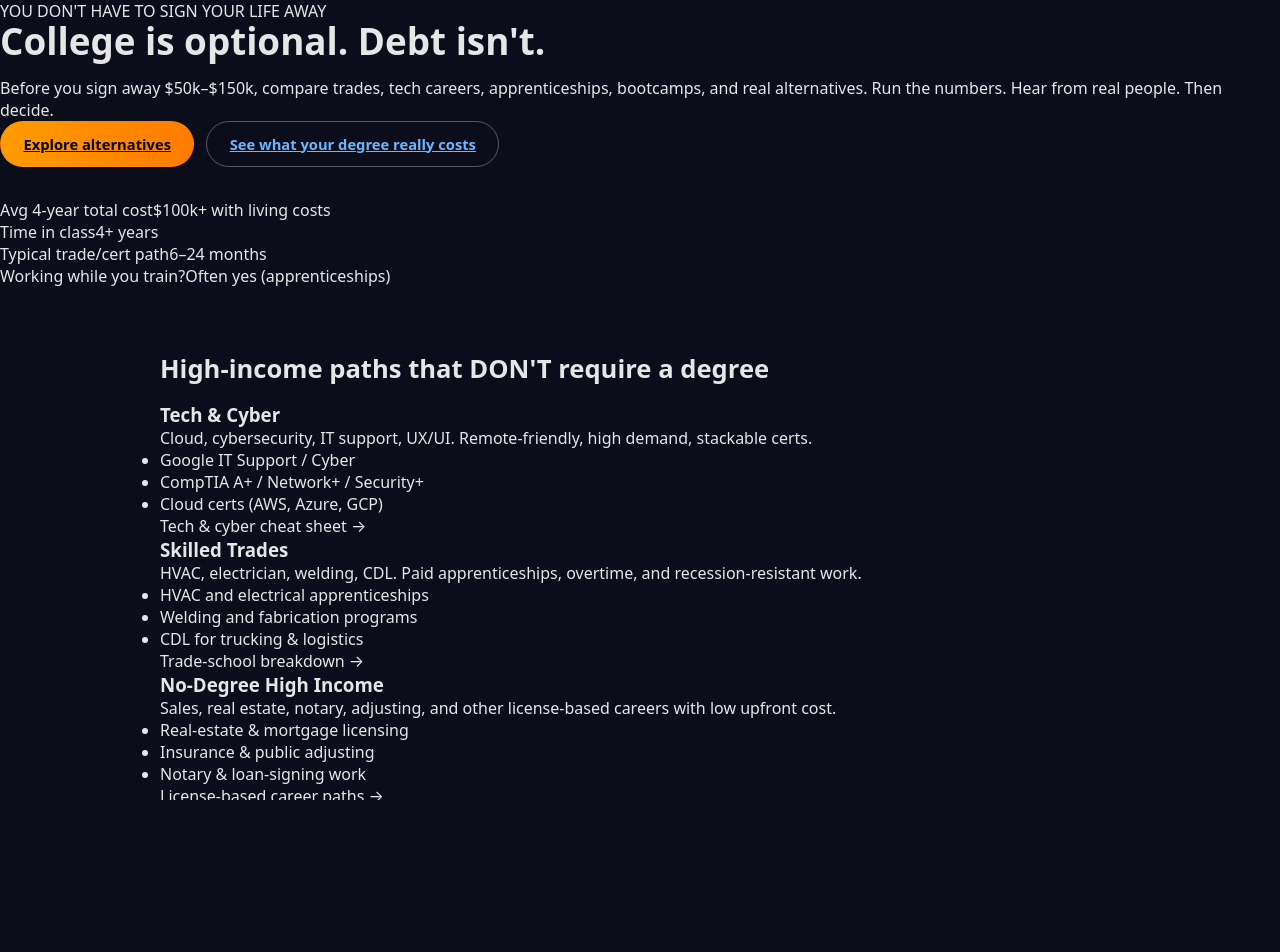
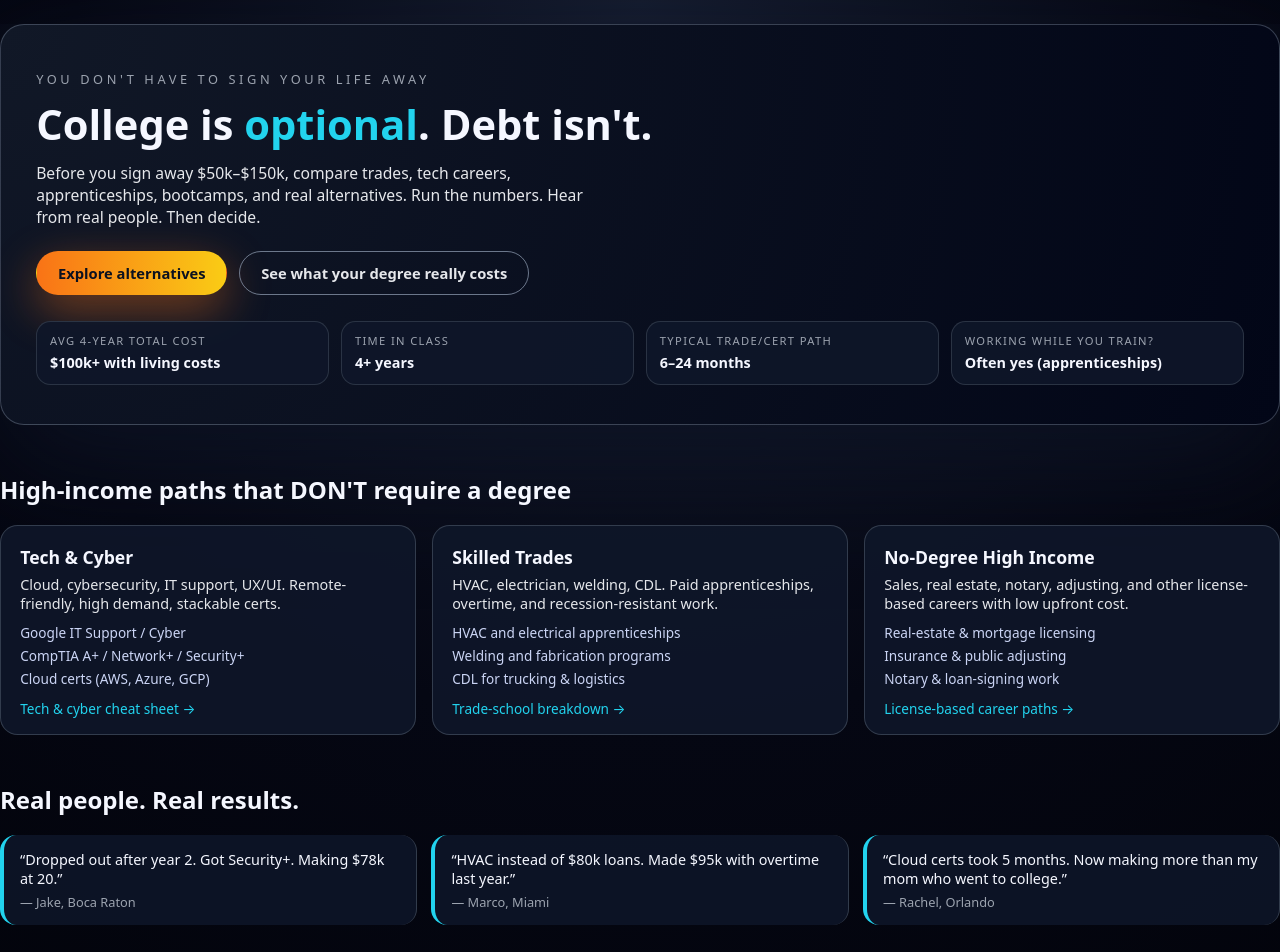
Before and after one commit to placebetsai/Ihatecollege, a Next.js app: page / in a window 1280 px wide. Shown: the top 952 px of the page. Before the commit the page ends 800 px from the top, so only its background shows below. Built offline with nearby package versions, Linux system fonts and the light colour scheme.

Commit message:
Update globals.css

```diff
--- a/styles/globals.css
+++ b/styles/globals.css
@@ -1,233 +1,437 @@
-/* ===== GLOBAL RESET ===== */
-* {
+/* RESET */
+*,
+*::before,
+*::after {
+  box-sizing: border-box;
   margin: 0;
   padding: 0;
-  box-sizing: border-box;
 }
 
-html, body {
-  width: 100%;
+html,
+body {
   height: 100%;
-  font-family: system-ui, -apple-system, Inter, sans-serif;
-  background: #0b0e1a;
-  color: #e6e6e6;
-  overflow-x: hidden;
 }
 
-/* Kill the ghost nav that keeps appearing on mobile */
-body > nav,
-body > header + nav {
-  display: none !important;
+body {
+  font-family: system-ui, -apple-system, BlinkMacSystemFont, "Inter", "Segoe UI",
+    sans-serif;
+  background: radial-gradient(circle at top, #151c2f 0, #050713 55%, #02030a 100%);
+  color: #f5f7ff;
 }
 
-/* ===== HEADER ===== */
-.header {
-  position: fixed;
+a {
+  color: inherit;
+  text-decoration: none;
+}
+
+.site-root {
+  min-height: 100vh;
+  display: flex;
+  flex-direction: column;
+}
+
+.site-main {
+  flex: 1;
+  max-width: 1120px;
+  margin: 0 auto;
+  padding: 1.5rem 1.25rem 3rem;
+}
+
+/* NAVBAR */
+.site-header {
+  position: sticky;
   top: 0;
-  left: 0;
-  width: 100%;
-  z-index: 9999;
-  height: 70px;
-  background: rgba(10, 12, 25, 0.85);
-  backdrop-filter: blur(12px);
+  z-index: 40;
+  background: rgba(3, 7, 18, 0.96);
+  backdrop-filter: blur(16px);
+  border-bottom: 1px solid rgba(148, 163, 184, 0.15);
+}
+
+.nav-inner {
+  max-width: 1120px;
+  margin: 0 auto;
+  padding: 0.9rem 1.25rem;
   display: flex;
   align-items: center;
   justify-content: space-between;
-  padding: 0 1.25rem;
-  border-bottom: 1px solid rgba(255, 255, 255, 0.06);
 }
 
-.header-logo {
-  font-size: 1.1rem;
-  font-weight: 700;
-  color: #6bb6ff;
-  text-decoration: none;
+.logo-wrap {
+  display: inline-flex;
+  align-items: center;
+  gap: 0.55rem;
 }
 
-.nav-desktop {
-  display: flex;
-  gap: 1.6rem;
+.logo-text {
+  font-weight: 800;
+  letter-spacing: 0.16em;
+  font-size: 1.1rem;
 }
 
-.nav-desktop a {
-  color: #d7d7d7;
-  text-decoration: none;
-  font-size: 0.95rem;
-  transition: 0.2s ease;
+.logo-pill {
+  font-size: 0.78rem;
+  padding: 0.15rem 0.6rem;
+  border-radius: 999px;
+  border: 1px solid rgba(129, 140, 248, 0.7);
+  background: rgba(15, 23, 42, 0.9);
 }
 
-.nav-desktop a:hover {
-  color: #6bb6ff;
+/* Desktop links */
+.nav-links-desktop {
+  display: flex;
+  gap: 1.35rem;
+  align-items: center;
 }
 
-/* MOBILE NAV BUTTON */
+.nav-link {
+  font-size: 0.9rem;
+  color: #cbd5f5;
+  padding-bottom: 0.2rem;
+  border-bottom: 2px solid transparent;
+  transition: color 0.18s ease, border-color 0.18s ease;
+}
+
+.nav-link:hover {
+  color: #f9fafb;
+}
+
+.nav-link-active {
+  color: #facc15;
+  border-color: #facc15;
+}
+
+/* Hamburger */
 .nav-toggle {
   display: none;
   background: none;
   border: none;
-  width: 42px;
-  height: 42px;
-  border-radius: 50%;
+  width: 2.2rem;
+  height: 2.2rem;
+  justify-content: center;
+  align-items: center;
+  gap: 0.25rem;
+  flex-direction: column;
   cursor: pointer;
 }
 
-.nav-toggle-circle {
-  width: 100%;
-  height: 100%;
-  border-radius: 50%;
-  background: rgba(255,255,255,0.15);
-  backdrop-filter: blur(4px);
+.bar {
+  width: 1.6rem;
+  height: 2px;
+  border-radius: 999px;
+  background: #e5e7eb;
+  transition: transform 0.18s ease, opacity 0.18s ease;
 }
 
-/* MOBILE NAV MENU */
-.nav-mobile {
-  display: none;
-  flex-direction: column;
-  gap: 1rem;
-  background: rgba(10, 12, 25, 0.9);
-  backdrop-filter: blur(8px);
-  position: fixed;
-  top: 70px;
-  left: 0;
-  width: 100%;
-  padding: 1.5rem;
-  z-index: 5000;
+.bar1.open {
+  transform: translateY(6px) rotate(45deg);
+}
+.bar2.open {
+  opacity: 0;
+}
+.bar3.open {
+  transform: translateY(-6px) rotate(-45deg);
 }
 
-.nav-mobile a {
-  font-size: 1.1rem;
-  color: white;
-  text-decoration: none;
-  padding: 0.6rem 0;
-  border-bottom: 1px solid rgba(255, 255, 255, 0.1);
+/* Mobile menu */
+.nav-links-mobile {
+  display: none;
 }
 
-/* MOBILE BREAKPOINTS */
-@media (max-width: 768px) {
-  .nav-desktop {
-    display: none;
-  }
-  .nav-toggle {
-    display: block;
-  }
-
-  /* Fix the black gap above the hero */
-  main {
-    padding-top: 90px !important; /* Matches header height */
-  }
+/* HERO + HOME SECTIONS */
+.hero {
+  padding: 2.5rem 1.25rem 2rem;
+  border-radius: 1.5rem;
+  background: radial-gradient(circle at top left, #111827, #020617);
+  box-shadow: 0 40px 120px rgba(15, 23, 42, 0.65);
+  border: 1px solid rgba(148, 163, 184, 0.35);
+  margin-top: 1.5rem;
 }
 
-/* ===== HERO CARD ===== */
-.hero-card {
-  background: radial-gradient(circle at top left, #18253a, #090f1f);
-  border-radius: 1.6rem;
-  padding: 2.5rem 1.75rem 2.25rem;
-  border: 1px solid rgba(255, 255, 255, 0.06);
-  box-shadow: 0 24px 60px rgba(0, 0, 0, 0.7);
-  margin: 2rem auto;
-  max-width: 900px;
-}
-
-.hero-kicker {
-  letter-spacing: 0.18em;
+.eyebrow {
+  font-size: 0.8rem;
+  letter-spacing: 0.28em;
   text-transform: uppercase;
-  font-size: 0.7rem;
-  color: rgba(255, 255, 255, 0.7);
-  margin-bottom: 0.75rem;
+  color: #9ca3af;
+  margin-bottom: 0.9rem;
 }
 
 .hero-title {
-  font-size: 2.3rem;
+  font-size: 2.2rem;
+  line-height: 1.1;
   font-weight: 800;
-  line-height: 1.05;
-  margin-bottom: 1rem;
+  margin-bottom: 0.9rem;
 }
 
-.hero-highlight {
+.hero-title .accent {
   color: #22d3ee;
 }
 
-.hero-body {
-  font-size: 1rem;
-  line-height: 1.6;
-  margin-bottom: 2rem;
-  color: rgba(230, 240, 255, 0.92);
+.hero-subtitle {
+  font-size: 0.98rem;
+  color: #e5e7eb;
+  max-width: 36rem;
+  margin-bottom: 1.4rem;
 }
 
-/* BUTTONS */
 .hero-actions {
   display: flex;
   flex-wrap: wrap;
   gap: 0.75rem;
-  margin-bottom: 2rem;
+  margin-bottom: 1.6rem;
 }
 
 .btn {
+  padding: 0.7rem 1.3rem;
+  border-radius: 999px;
+  font-size: 0.92rem;
+  font-weight: 600;
+  border: 1px solid transparent;
+  cursor: pointer;
   display: inline-flex;
   align-items: center;
   justify-content: center;
-  padding: 0.75rem 1.4rem;
-  font-size: 0.92rem;
-  font-weight: 600;
-  border-radius: 999px;
-  cursor: pointer;
-  border: 1px solid transparent;
-  transition: 0.15s ease;
+  white-space: nowrap;
 }
 
 .btn-primary {
-  background: linear-gradient(to right, #ff9b00, #ff7b00);
-  color: black;
-}
-
-.btn-primary:hover {
-  transform: translateY(-2px);
+  background: linear-gradient(90deg, #f97316, #facc15);
+  color: #0b1120;
+  box-shadow: 0 15px 45px rgba(249, 115, 22, 0.45);
 }
 
 .btn-outline {
-  border-color: rgba(255, 255, 255, 0.3);
-  color: #6bb6ff;
+  border-color: rgba(148, 163, 184, 0.7);
+  background: transparent;
+  color: #e5e7eb;
 }
 
-.btn-outline:hover {
-  border-color: #6bb6ff;
-  transform: translateY(-2px);
+.hero-stats {
+  display: grid;
+  grid-template-columns: repeat(auto-fit, minmax(160px, 1fr));
+  gap: 0.75rem;
 }
 
-/* ===== CONTENT SECTIONS ===== */
-.section {
-  margin: 4rem auto;
-  max-width: 1000px;
-  padding: 0 1.25rem;
+.stat {
+  padding: 0.7rem 0.8rem;
+  border-radius: 0.9rem;
+  background: rgba(15, 23, 42, 0.9);
+  border: 1px solid rgba(55, 65, 81, 0.7);
 }
 
-.section h2 {
-  font-size: 1.6rem;
-  margin-bottom: 1rem;
+.stat-label {
+  display: block;
+  font-size: 0.7rem;
+  text-transform: uppercase;
+  letter-spacing: 0.12em;
+  color: #9ca3af;
+  margin-bottom: 0.2rem;
 }
 
-.card-grid {
-  display: grid;
-  gap: 1.5rem;
+.stat-value {
+  font-size: 0.9rem;
+  font-weight: 600;
 }
 
-@media (min-width: 768px) {
-  .card-grid {
-    grid-template-columns: repeat(3, 1fr);
+/* Sections */
+.section {
+  margin-top: 3rem;
+}
+
+.section-title {
+  font-size: 1.5rem;
+  font-weight: 700;
+  margin-bottom: 1.2rem;
+}
+
+.section-subtitle {
+  font-size: 0.95rem;
+  color: #d1d5db;
+  max-width: 30rem;
+}
+
+/* Path cards */
+.path-grid {
+  display: grid;
+  gap: 1rem;
+}
+
+.path-card {
+  padding: 1.2rem 1.2rem 1rem;
+  border-radius: 1.1rem;
+  background: rgba(15, 23, 42, 0.9);
+  border: 1px solid rgba(55, 65, 81, 0.9);
+}
+
+.path-card h3 {
+  font-size: 1.1rem;
+  margin-bottom: 0.4rem;
+}
+
+.path-body {
+  font-size: 0.9rem;
+  color: #e5e7eb;
+  margin-bottom: 0.6rem;
+}
+
+.path-list {
+  list-style: none;
+  font-size: 0.85rem;
+  color: #cbd5f5;
+  margin-bottom: 0.7rem;
+}
+
+.path-list li + li {
+  margin-top: 0.25rem;
+}
+
+.path-link {
+  font-size: 0.85rem;
+  color: #22d3ee;
+}
+
+/* Quotes */
+.quote-list {
+  display: grid;
+  gap: 0.9rem;
+}
+
+.quote-card {
+  padding: 0.9rem 1rem;
+  border-radius: 1rem;
+  background: rgba(15, 23, 42, 0.85);
+  border-left: 4px solid #22d3ee;
+  border-right: 1px solid rgba(55, 65, 81, 0.9);
+}
+
+.quote-card blockquote {
+  font-size: 0.9rem;
+  margin-bottom: 0.3rem;
+}
+
+.quote-card figcaption {
+  font-size: 0.8rem;
+  color: #9ca3af;
+}
+
+/* CTA path buttons */
+.section-cta {
+  text-align: center;
+}
+
+.cta-buttons {
+  margin-top: 1.3rem;
+  display: flex;
+  flex-wrap: wrap;
+  gap: 0.75rem;
+  justify-content: center;
+}
+
+.btn-pill {
+  background: rgba(15, 23, 42, 0.9);
+  border: 1px solid rgba(148, 163, 184, 0.9);
+  color: #f9fafb;
+}
+
+/* Generic card + inputs for all other pages */
+.card {
+  padding: 1.1rem 1.2rem;
+  border-radius: 1rem;
+  background: rgba(15, 23, 42, 0.95);
+  border: 1px solid rgba(55, 65, 81, 0.9);
+  margin-bottom: 1.1rem;
+}
+
+.input {
+  width: 100%;
+  margin: 0.3rem 0 0.8rem;
+  padding: 0.55rem 0.7rem;
+  border-radius: 0.6rem;
+  border: 1px solid rgba(148, 163, 184, 0.7);
+  background: rgba(15, 23, 42, 0.9);
+  color: #f9fafb;
+  font-size: 0.9rem;
+}
+
+label {
+  font-size: 0.8rem;
+  text-transform: uppercase;
+  letter-spacing: 0.08em;
+  color: #9ca3af;
+}
+
+/* Footer */
+.site-footer {
+  border-top: 1px solid rgba(55, 65, 81, 0.8);
+  padding: 1rem 1.25rem 1.3rem;
+  text-align: center;
+  font-size: 0.8rem;
+  color: #9ca3af;
+}
+
+/* MOBILE */
+@media (max-width: 768px) {
+  .nav-links-desktop {
+    display: none;
+  }
+
+  .nav-toggle {
+    display: inline-flex;
+  }
+
+  .nav-links-mobile {
+    display: flex;
+    flex-direction: column;
+    gap: 0.2rem;
+    padding: 0.75rem 1.25rem 1rem;
+    background: rgba(3, 7, 18, 0.98);
+    border-bottom: 1px solid rgba(148, 163, 184, 0.25);
+    transform-origin: top;
+    transform: scaleY(0);
+    opacity: 0;
+    pointer-events: none;
+    transition: transform 0.16s ease, opacity 0.16s ease;
+  }
+
+  .nav-links-mobile.open {
+    transform: scaleY(1);
+    opacity: 1;
+    pointer-events: auto;
+  }
+
+  .nav-link-mobile {
+    padding: 0.4rem 0;
+    font-size: 0.95rem;
+    color: #e5e7eb;
+  }
+
+  .nav-link-mobile-active {
+    color: #facc15;
+  }
+
+  .hero {
+    padding: 2rem 1.1rem 1.6rem;
+  }
+
+  .hero-title {
+    font-size: 1.8rem;
   }
 }
 
-.card {
-  background: rgba(255, 255, 255, 0.05);
-  border-radius: 1.4rem;
-  padding: 1.75rem;
-  border: 1px solid rgba(255,255,255,0.07);
+/* DESKTOP GRID */
+@media (min-width: 769px) {
+  .hero {
+    padding: 2.8rem 2.2rem 2.4rem;
+  }
+
+  .hero-title {
+    font-size: 2.6rem;
+  }
+
+  .path-grid {
+    grid-template-columns: repeat(3, minmax(0, 1fr));
+  }
+
+  .quote-list {
+    grid-template-columns: repeat(3, minmax(0, 1fr));
+  }
 }
-
-/* FOOTER */
-.footer {
-  text-align: center;
-  padding: 2rem 0;
-  font-size: 0.85rem;
-  color: rgba(230, 230, 230, 0.55);
-}
```
